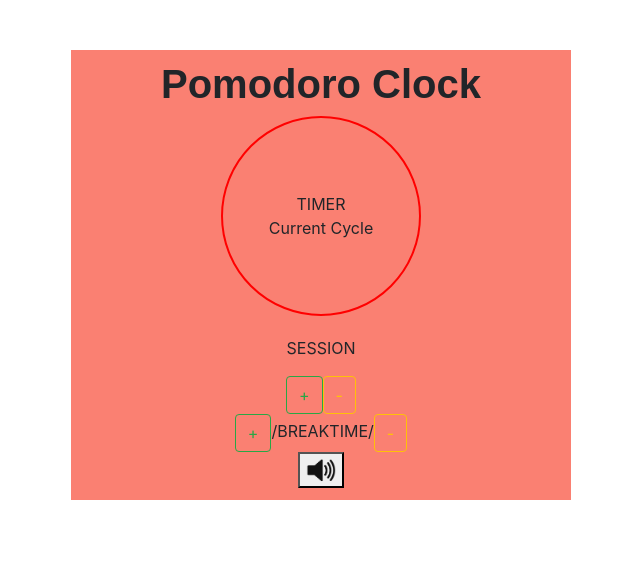
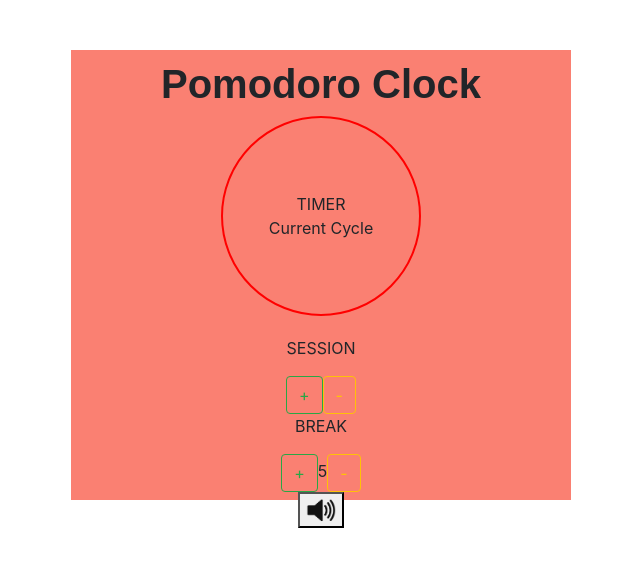
Before and after one commit to ps0305/Front-End-Libraries, a React (Create React App) app in the folder pomodoro/: page / in a window 1280 px wide. Shown: the top 566 px of the page, without its empty margins (279-919 px from the left). Built offline with nearby package versions, Linux system fonts and the light colour scheme.

Commit message:
breakcontroller functioning

```diff
--- a/pomodoro/src/components/BreakController.js
+++ b/pomodoro/src/components/BreakController.js
@@ -1,12 +1,24 @@
 import React, { Component } from "react";
 
 export default class BreakController extends Component {
+
+  handleBreakIncrement = () => {
+    this.props.incrementBreakTime()
+  }
+
+  handleBreakDecrement = () => {
+    this.props.decrementBreakTime()
+  }
+
   render() {
     return (
-      <div>
-        <button className="btn btn-outline-success"> + </button>
-        <span> /BREAKTIME/ </span>
-        <button className="btn btn-outline-warning"> - </button>
+      <div className="controller">
+      <p>BREAK</p>
+        <button className="btn btn-outline-success"
+        onClick={this.handleBreakIncrement}> + </button>
+        <span> {this.props.breakTime} </span>
+        <button className="btn btn-outline-warning"
+        onClick={this.handleBreakDecrement}> - </button>
       </div>
     );
   }
```
